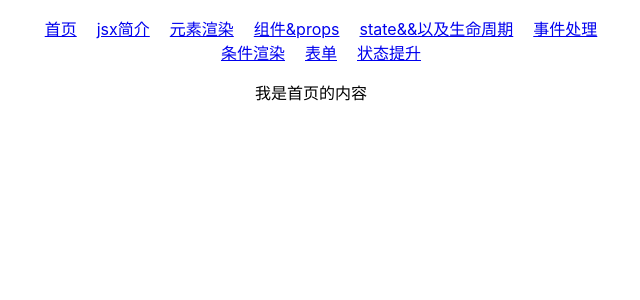
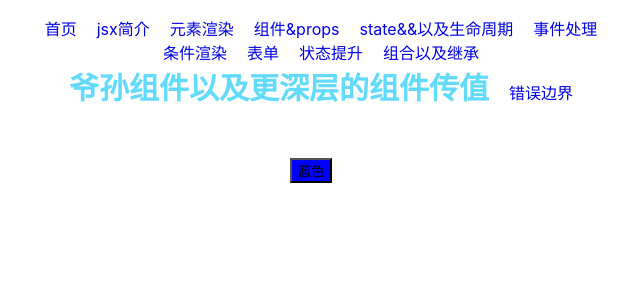
Before and after one commit to lzzqwe/my-react, a React (Create React App) app: page /context in a window 1280 px wide. Shown: the top 300 px of the page, without its empty margins (329-969 px from the left). Built offline with nearby package versions, Linux system fonts and the light colour scheme.

Commit message:
react基础 错误边界的学习

```diff
--- a/src/App.css
+++ b/src/App.css
@@ -1,11 +1,17 @@
 .App {
   text-align: center;
+}
+.selected {
+  color: #61dafb;
+  font-weight: 600;
+  font-size: 30px;
 }
 ul {
   /* display: flex; */
   list-style: none;
  margin-left: 50%;
   transform: translateX(-50%);
+  margin-bottom: 50px;
 }
 li {
   margin-right: 20px;
@@ -41,3 +47,6 @@ li {
     transform: rotate(360deg);
   }
 }
+a {
+  text-decoration: none;
+}
--- a/src/App.js
+++ b/src/App.js
@@ -1,5 +1,12 @@
 import "./App.css";
-import { BrowserRouter as Router, Switch, Route, Link } from "react-router-dom";
+import React from "react";
+import {
+  BrowserRouter as Router,
+  Switch,
+  Route,
+  NavLink,
+} from "react-router-dom";
+import {ThemeContext} from './context/theme'
 import JsxIntro from "./views/jsxIntro";
 import Home from "./views/Home";
 import ElementRender from "./views/ElementRender";
@@ -9,37 +16,73 @@ import EventHanding from "./views/EventHanding";
 import ConditionsRender from "./views/ConditionsRender";
 import FormSheet from "./views/FormSheet";
 import StatePromote from "./views/StatePromote";
+import CombinationExtend from "./views/CombinationExtend";
+import Context from "./views/Context";
+import ErrorBoundary from "./views/ErrorBoundary";
 function App() {
   return (
     <div className="App">
       <Router>
         <ul>
           <li>
-            <Link to="/">首页</Link>
+            <NavLink exact activeClassName="selected" to="/">
+              首页
+            </NavLink>
           </li>
           <li>
-            <Link to="/jsxIntro">jsx简介</Link>
+            <NavLink activeClassName="selected" to="/jsxIntro">
+              jsx简介
+            </NavLink>
           </li>
           <li>
-            <Link to="/elementRender">元素渲染</Link>
+            <NavLink activeClassName="selected" to="/elementRender">
+              元素渲染
+            </NavLink>
           </li>
           <li>
-            <Link to="/moduleProps">组件&props</Link>
+            <NavLink activeClassName="selected" to="/moduleProps">
+              组件&props
+            </NavLink>
           </li>
           <li>
-            <Link to="/lifeCycle">state&&以及生命周期</Link>
+            <NavLink activeClassName="selected" to="/lifeCycle">
+              state&&以及生命周期
+            </NavLink>
           </li>
           <li>
-            <Link to="/eventHanding">事件处理</Link>
+            <NavLink activeClassName="selected" to="/eventHanding">
+              事件处理
+            </NavLink>
           </li>
           <li>
-            <Link to="/conditionsRender">条件渲染</Link>
+            <NavLink activeClassName="selected" to="/conditionsRender">
+              条件渲染
+            </NavLink>
           </li>
           <li>
-            <Link to="/formSheet">表单</Link>
+            <NavLink activeClassName="selected" to="/formSheet">
+              表单
+            </NavLink>
           </li>
           <li>
-            <Link to="/statePromote">状态提升</Link>
+            <NavLink activeClassName="selected" to="/statePromote">
+              状态提升
+            </NavLink>
+          </li>
+          <li>
+            <NavLink activeClassName="selected" to="/combinationExtend">
+              组合以及继承
+            </NavLink>
+          </li>
+          <li>
+            <NavLink activeClassName="selected" to="/context">
+              爷孙组件以及更深层的组件传值
+            </NavLink>
+          </li>
+          <li>
+            <NavLink activeClassName="selected" to="/errorBoundary">
+              错误边界
+            </NavLink>
           </li>
         </ul>
         <Switch>
@@ -59,14 +102,29 @@ function App() {
             <EventHanding></EventHanding>
           </Route>
           <Route path="/conditionsRender">
-            <ConditionsRender
-            ></ConditionsRender>
+            <ConditionsRender></ConditionsRender>
           </Route>
           <Route path="/formSheet">
             <FormSheet></FormSheet>
           </Route>
-          <Route path='/statePromote'>
+          <Route path="/statePromote">
             <StatePromote></StatePromote>
+          </Route>
+          <Route path="/combinationExtend">
+            <CombinationExtend center={<ConditionsRender />} color="blue">
+              <h1 className="Dialog-title">Wellcome</h1>
+              <p className="Dialog-message">
+                Thank you for visiting our spaceraft
+              </p>
+            </CombinationExtend>
+          </Route>
+          <Route path="/context">
+            <ThemeContext.Provider value="蓝色">
+              <Context></Context>
+            </ThemeContext.Provider>
+          </Route>
+          <Route path="/errorBoundary">
+            <ErrorBoundary></ErrorBoundary>
           </Route>
           <Route path="/">
             <Home></Home>
@@ -76,5 +134,4 @@ function App() {
     </div>
   );
 }
-
 export default App;
--- /dev/null
+++ b/src/context/theme.js
@@ -0,0 +1,3 @@
+import React from 'react';
+
+export const ThemeContext = React.createContext("");
--- /dev/null
+++ b/src/views/CombinationExtend/index.jsx
@@ -0,0 +1,9 @@
+const CombinationExtend = (props) => {
+    return (
+        <div className='App'>
+            <p>{props.children}</p>
+             <p>{props.center}</p>
+        </div>
+    )
+}
+export default CombinationExtend
--- /dev/null
+++ b/src/views/Context/index.css
@@ -0,0 +1,9 @@
+.绿色 {
+    background-color: green;
+}
+.红色 {
+    background-color: red;
+}
+.蓝色 {
+  background-color: blue;
+}
--- /dev/null
+++ b/src/views/Context/index.jsx
@@ -0,0 +1,34 @@
+/* eslint-disable no-useless-constructor */
+import "./index.css";
+import React, { Component } from "react";
+import {ThemeContext} from '../../context/theme'
+class Button extends Component {
+  constructor(props) {
+    super(props);
+  }
+  static contextType = ThemeContext
+  render() {
+    return (
+      <div>
+        <button className={this.context}>{this.context}</button>
+      </div>
+    );
+  }
+}
+class ThemeButton extends Component {
+  constructor(props) {
+    super(props);
+  }
+  render() {
+    return <Button></Button>;
+  }
+}
+
+const Context = (props) => {
+  return (
+    <div className="App">
+      <ThemeButton></ThemeButton>
+    </div>
+  );
+};
+export default Context;
--- /dev/null
+++ b/src/views/ErrorBoundary/index.jsx
@@ -0,0 +1,8 @@
+const ErrorBoundary = () => {
+    return (
+        <div className="App">
+            我是错误边界页面
+        </div>
+    )
+}
+export default ErrorBoundary
```
